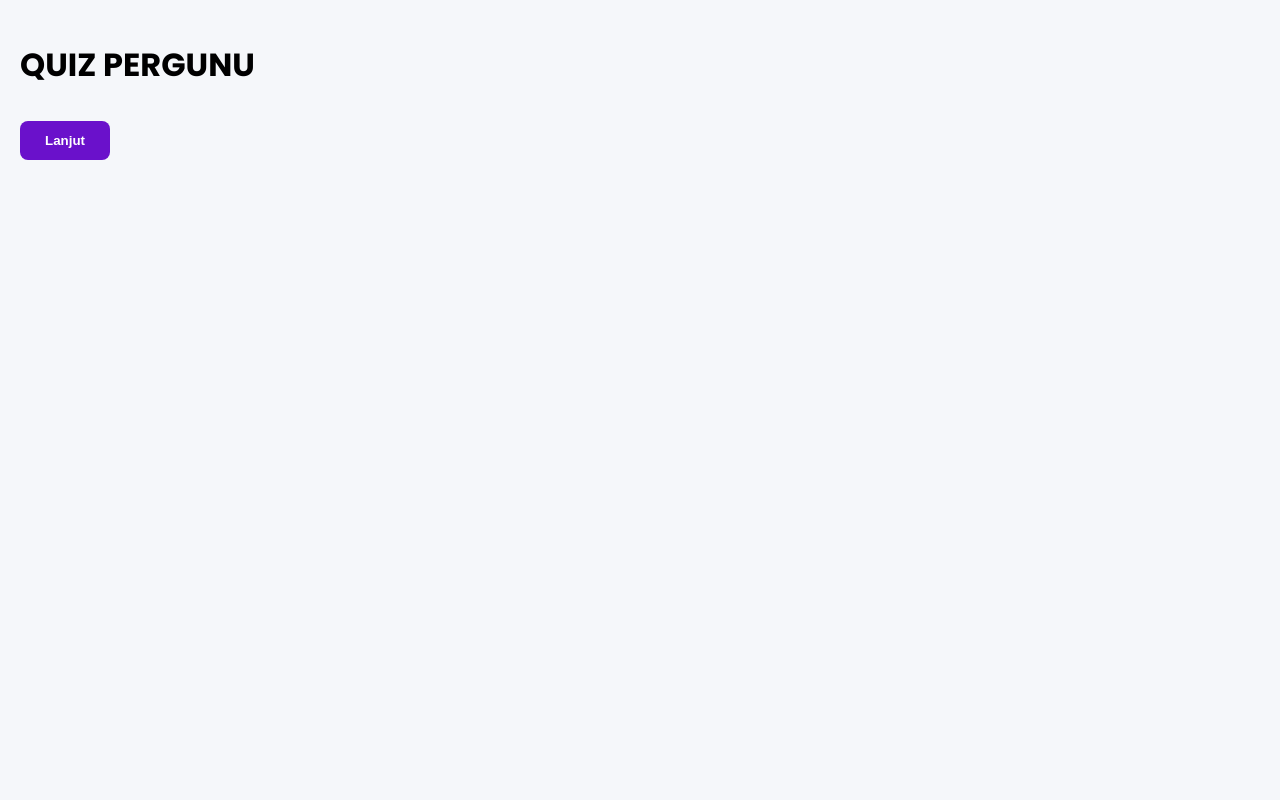
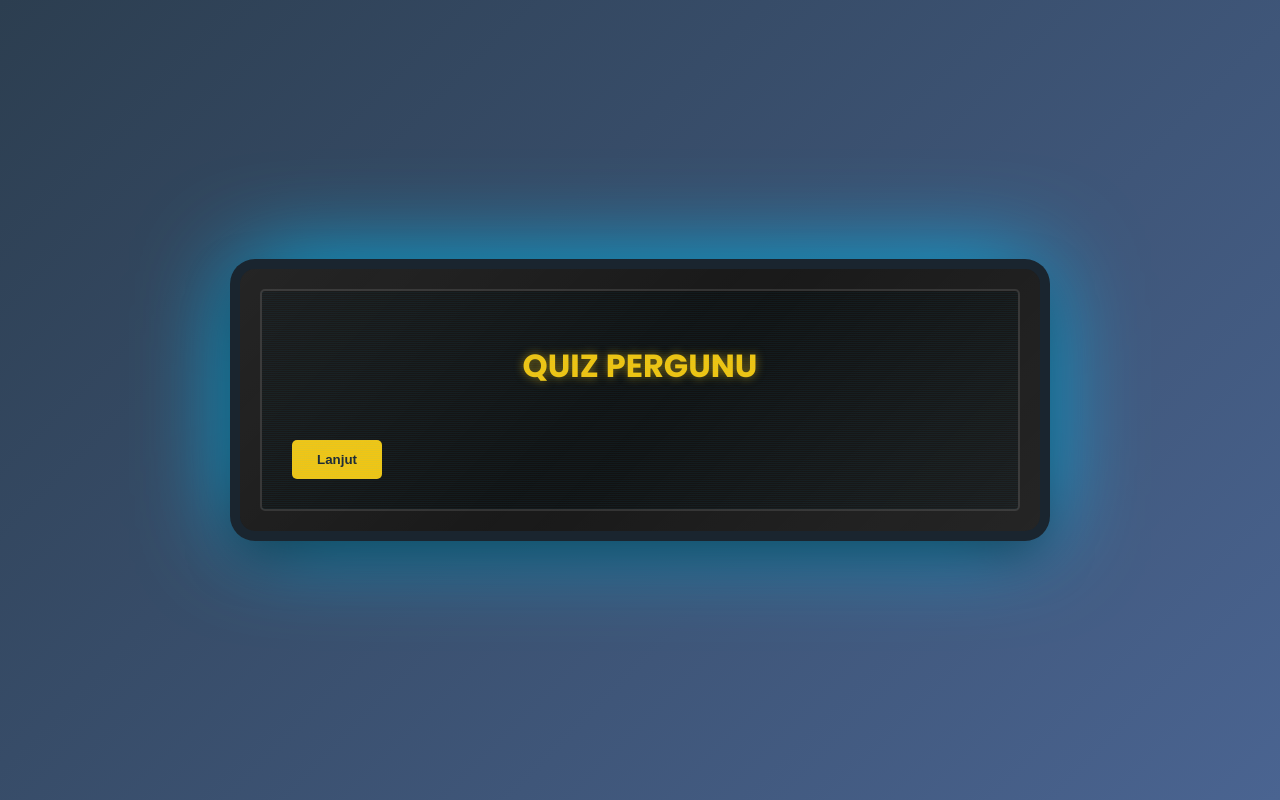
Before and after one commit to pergunu/ujian-online, a PHP site: page / in a window 1280 px wide. Run offline with PHP 8.4, Linux system fonts and the light colour scheme.

Commit message:
Update style.css

```diff
--- a/assets/css/style.css
+++ b/assets/css/style.css
@@ -1,71 +1,136 @@
-/* Desain Umum */
+/* ===== Gaya Dasar ===== */
+:root {
+  --primary: #2c3e50; /* Warna NU */
+  --secondary: #f1c40f; /* Emas */
+  --dark: #1a252f;
+  --light: #ecf0f1;
+  --screen-glow: #00c6ff;
+}
+
 body {
   font-family: 'Poppins', sans-serif;
-  background: #f5f7fa;
+  background: linear-gradient(135deg, #2c3e50, #4a6491);
+  display: flex;
+  justify-content: center;
+  align-items: center;
+  min-height: 100vh;
   margin: 0;
-  padding: 20px;
+  overflow: hidden;
 }
 
-.quiz-container, .admin-container {
-  max-width: 800px;
-  margin: 30px auto;
-  background: white;
-  padding: 30px;
+/* ===== Desain Monitor ===== */
+.monitor {
+  width: 800px;
+  background: #1a1a1a;
   border-radius: 15px;
-  box-shadow: 0 5px 15px rgba(0,0,0,0.1);
+  box-shadow:
+    0 0 0 10px var(--dark),
+    0 20px 50px rgba(0,0,0,0.5),
+    0 0 100px var(--screen-glow);
+  position: relative;
+  overflow: hidden;
 }
 
-/* Opsi Jawaban */
-.options-grid {
+.monitor::before {
+  content: '';
+  position: absolute;
+  top: 0;
+  left: 0;
+  width: 100%;
+  height: 100%;
+  background: linear-gradient(
+    135deg,
+    rgba(255,255,255,0.05) 0%,
+    rgba(255,255,255,0) 50%,
+    rgba(255,255,255,0.05) 100%
+  );
+  z-index: 1;
+}
+
+.screen {
+  padding: 30px;
+  background: #121212;
+  border-radius: 5px;
+  margin: 20px;
+  border: 2px solid #333;
+  position: relative;
+}
+
+/* ===== Animasi Layar ===== */
+@keyframes screenFlicker {
+  0%, 100% { opacity: 1; }
+  50% { opacity: 0.98; }
+}
+
+.screen::after {
+  content: '';
+  position: absolute;
+  top: 0;
+  left: 0;
+  width: 100%;
+  height: 100%;
+  background: repeating-linear-gradient(
+    0deg,
+    rgba(0,198,255,0.05),
+    rgba(0,198,255,0.05) 1px,
+    transparent 1px,
+    transparent 2px
+  );
+  pointer-events: none;
+  animation: screenFlicker 5s infinite;
+}
+
+/* ===== Gaya Quiz ===== */
+.quiz-title {
+  color: var(--secondary);
+  text-align: center;
+  font-size: 2rem;
+  margin-bottom: 30px;
+  text-shadow: 0 0 10px rgba(241,196,15,0.5);
+}
+
+.question {
+  color: var(--light);
+  font-size: 1.2rem;
+  margin-bottom: 20px;
+}
+
+.options {
   display: grid;
   grid-template-columns: 1fr 1fr;
   gap: 15px;
-  margin: 20px 0;
 }
 
 .option {
+  background: rgba(255,255,255,0.1);
+  color: white;
+  border: 1px solid #333;
   padding: 15px;
-  border: 2px solid #e0e0e0;
-  border-radius: 10px;
+  border-radius: 8px;
   cursor: pointer;
   transition: all 0.3s;
-  text-align: left;
-  background: white;
 }
 
 .option:hover {
+  background: rgba(0,198,255,0.2);
+  border-color: var(--screen-glow);
   transform: translateY(-3px);
-  box-shadow: 0 5px 10px rgba(0,0,0,0.1);
-  border-color: #6a11cb;
 }
 
-.option.correct {
-  background: #e8f5e9;
-  border-color: #2ecc71;
+/* ===== Tombol ===== */
+.btn {
+  background: var(--secondary);
+  color: var(--dark);
+  border: none;
+  padding: 12px 25px;
+  border-radius: 5px;
+  font-weight: bold;
+  cursor: pointer;
+  margin-top: 20px;
+  transition: all 0.3s;
 }
 
-.option.wrong {
-  background: #ffebee;
-  border-color: #e74c3c;
+.btn:hover {
+  background: #e67e22;
+  box-shadow: 0 0 15px rgba(230,126,34,0.5);
 }
-
-/* Admin Panel */
-input, textarea, select {
-  width: 100%;
-  padding: 12px;
-  margin: 10px 0;
-  border: 2px solid #ddd;
-  border-radius: 8px;
-  font-family: 'Poppins';
-}
-
-button {
-  background: #6a11cb;
-  color: white;
-  border: none;
-  padding: 12px 25px;
-  border-radius: 8px;
-  cursor: pointer;
-  font-weight: bold;
-  margin-top: 10px;
-}
```
